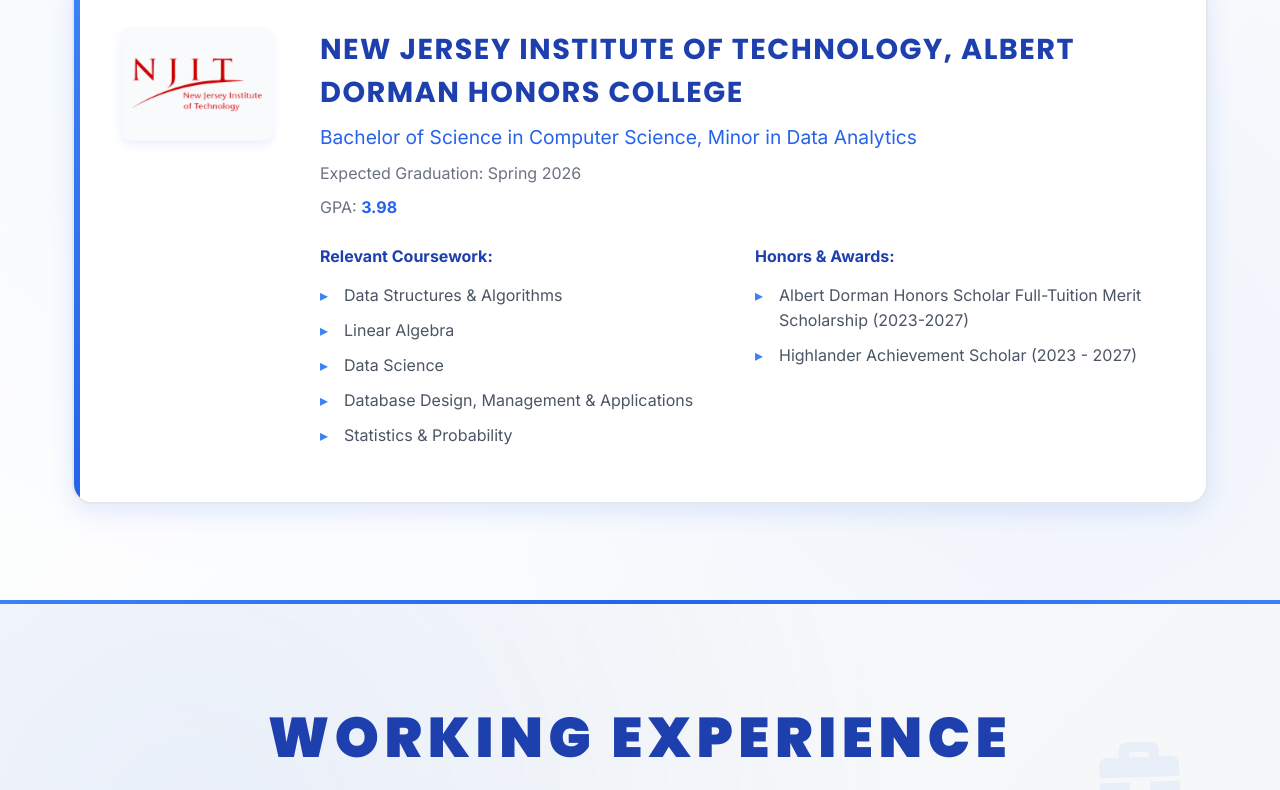
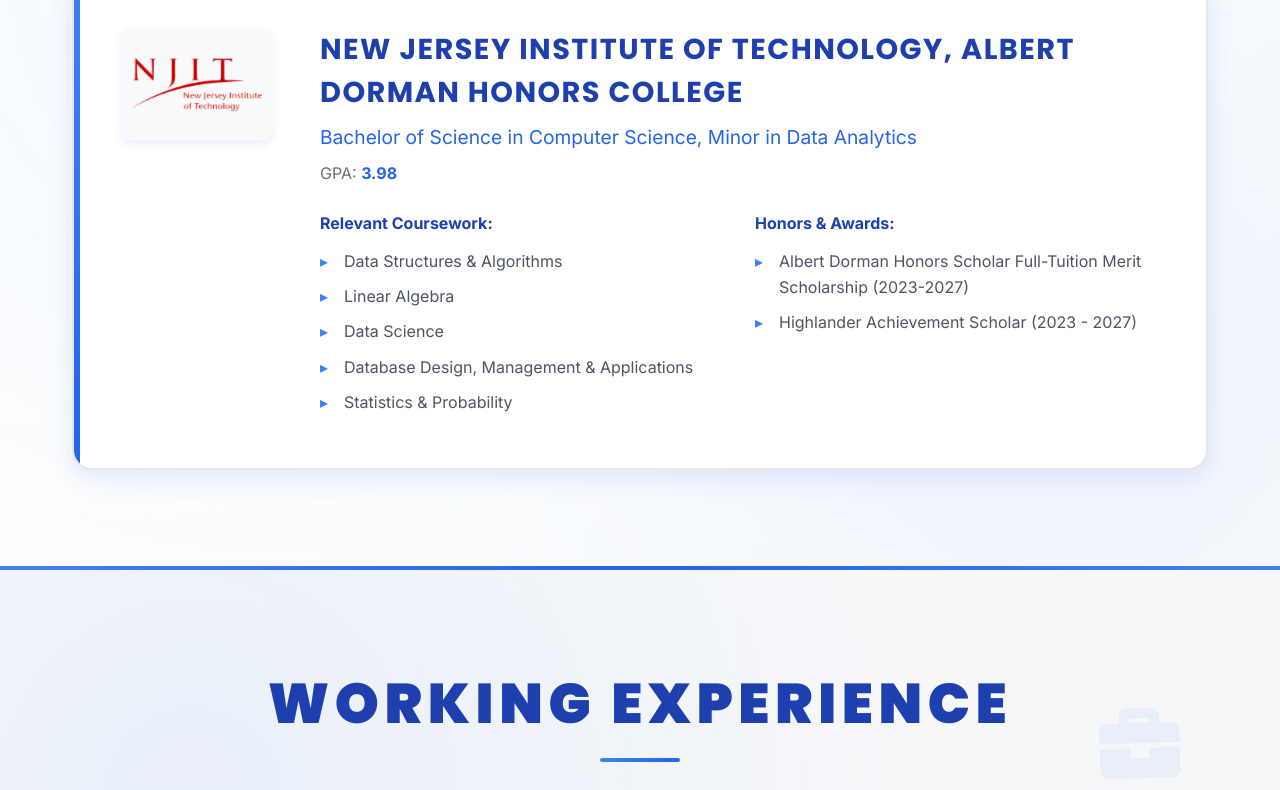
Before and after one commit to tinat10/portfolio, a React (Create React App) app: page / in a window 1280 px wide. Shown: the part 1066-1856 px from the top of the page. Built offline with nearby package versions, Linux system fonts and the light colour scheme.

Commit message:
minor edits for grad date

```diff
--- a/src/components/Education.js
+++ b/src/components/Education.js
@@ -25,7 +25,6 @@
           <div className="education-details">
             <h3 className="education-school">{portfolioData.education.school}</h3>
             <p className="education-degree">{portfolioData.education.degree}</p>
-            <p className="education-graduation">Expected Graduation: {portfolioData.education.graduation}</p>
             <p className="education-gpa">GPA: <span className="highlight">{portfolioData.education.gpa}</span></p>
 
             <div className="education-info">
--- a/src/components/styles/Education.css
+++ b/src/components/styles/Education.css
@@ -139,7 +139,6 @@
   margin-bottom: 0.5rem;
 }
 
-.education-graduation,
 .education-gpa {
   font-size: 1rem;
   color: #6b7280;
--- a/src/data/portfolioData.js
+++ b/src/data/portfolioData.js
@@ -11,7 +11,6 @@
   education: {
     school: "New Jersey Institute of Technology, Albert Dorman Honors College",
     degree: "Bachelor of Science in Computer Science, Minor in Data Analytics",
-    graduation: "Spring 2026",
     gpa: "3.98",
     logo: `${process.env.PUBLIC_URL}/images/njit_logo_1.png`,
     coursework: [
```
